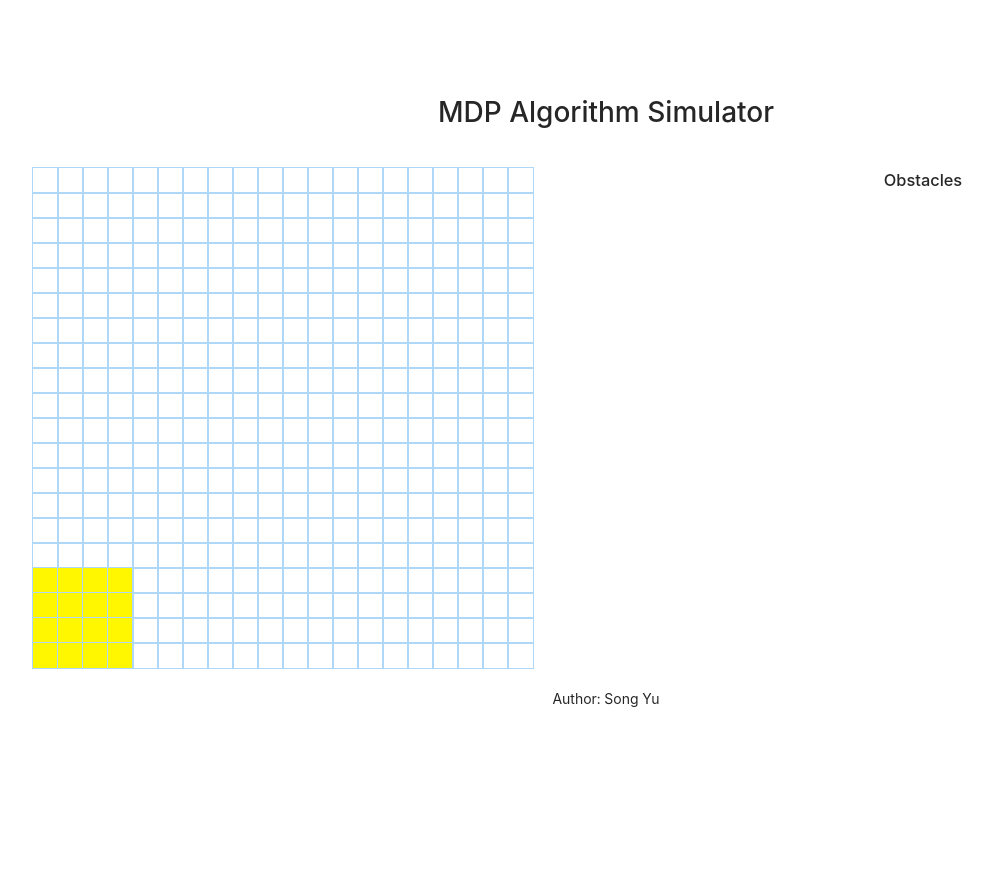
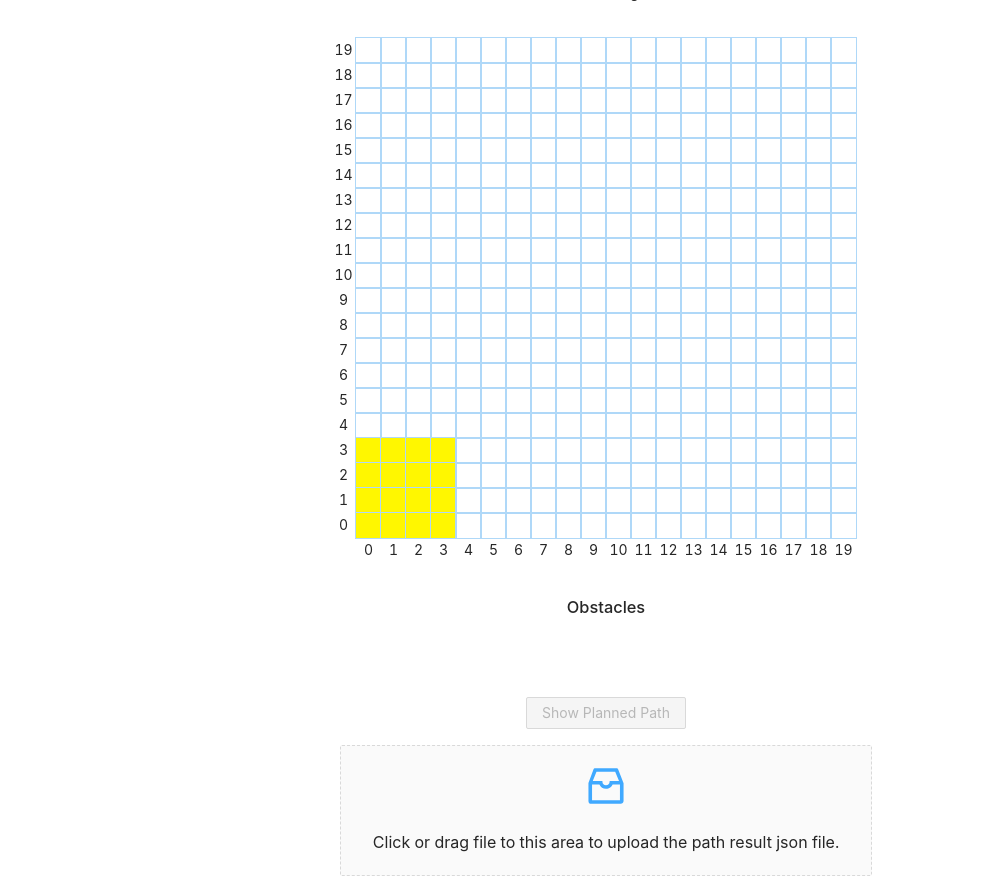
Before and after one commit to Song0180/mdp-simulator, a React (Create React App) app: page / in a window 1280 px wide. Shown: the whole page, without its empty margins (34-1027 px from the left). Before the commit the page ends 800 px from the top, so only its background shows below. Built offline with nearby package versions, Linux system fonts and the light colour scheme.

Commit message:
add label & fix table row direction

```diff
--- a/public/index.html
+++ b/public/index.html
@@ -7,7 +7,7 @@
     <meta name="theme-color" content="#000000" />
     <meta
       name="description"
-      content="Web site created using create-react-app"
+      content="CZ3004 MDP Algorithm Simulator - Song Yu"
     />
     <link rel="apple-touch-icon" href="%PUBLIC_URL%/logo192.png" />
     <!--
@@ -24,7 +24,7 @@
       work correctly both with client-side routing and a non-root public URL.
       Learn how to configure a non-root public URL by running `npm run build`.
     -->
-    <title>React App</title>
+    <title>MDP Simulator</title>
   </head>
   <body>
     <noscript>You need to enable JavaScript to run this app.</noscript>
--- a/src/components/Grid/GridCell/index.js
+++ b/src/components/Grid/GridCell/index.js
@@ -6,7 +6,7 @@ import cx from 'classnames';
 const facing = { 1: 'north', 2: 'east', 3: 'south', 4: 'west' };
 
 const isStartZone = (row, col) => {
-  return row >= 16 && col <= 3;
+  return row <= 3 && col <= 3;
 };
 
 const GridCell = ({ onClick, row, col, obstacleFacing = null }) => {
--- /dev/null
+++ b/src/components/Grid/GridLabel/index.js
@@ -0,0 +1,18 @@
+import React from 'react';
+import styles from './styles.module.css';
+import cx from 'classnames';
+const GridLabels = ({ direction }) => {
+  return (
+    <div className={cx(styles[direction], styles.container)}>
+      {[...Array(20)].map((_, i) => {
+        return (
+          <span className={styles.number} key={direction + i}>
+            {i}
+          </span>
+        );
+      })}
+    </div>
+  );
+};
+
+export default GridLabels;
--- /dev/null
+++ b/src/components/Grid/GridLabel/styles.module.css
@@ -0,0 +1,22 @@
+.container {
+  display: flex;
+}
+
+.row {
+  flex-direction: row;
+}
+
+.col {
+  flex-direction: column-reverse;
+  position: absolute;
+  top: 0;
+  left: -25px;
+}
+
+.number {
+  width: 25px;
+  height: 25px;
+  display: inline-flex;
+  justify-content: center;
+  align-items: center;
+}
--- a/src/components/Grid/index.js
+++ b/src/components/Grid/index.js
@@ -1,5 +1,6 @@
 import React from 'react';
 import GridCell from './GridCell';
+import GridLabel from './GridLabel';
 import { Button } from 'antd';
 
 import styles from './styles.module.css';
@@ -40,8 +41,9 @@ const Grid = () => {
 
   return (
     <div className={styles.container}>
-      <table className='grid-container'>
-        <tbody className='grid'>
+      <div className={styles.gridContainer}>
+        <table>
+          <tbody className={styles.grid}>
             {grid.map((row, rowIdx) => {
               return (
                 <tr key={rowIdx}>
@@ -62,6 +64,10 @@ const Grid = () => {
             })}
           </tbody>
         </table>
+        <GridLabel direction='row' />
+        <GridLabel direction='col' />
+      </div>
+
       <div className={styles.info}>
         <h3>Obstacles</h3>
 
--- a/src/components/Grid/styles.module.css
+++ b/src/components/Grid/styles.module.css
@@ -2,9 +2,26 @@
   margin: 20px;
   display: flex;
   width: 100%;
-  justify-content: space-around;
+  justify-content: space-evenly;
+}
+
+.gridContainer {
+  position: relative;
+}
+
+.grid {
+  display: flex;
+  flex-direction: column-reverse;
+}
+
+@media only screen and (max-width: 1400px) {
+  .container {
+    flex-direction: column;
+    align-items: center;
+  }
 }
 
 .info {
   width: 40%;
+  margin: 2rem;
 }
--- a/src/components/Home/index.js
+++ b/src/components/Home/index.js
@@ -1,14 +1,57 @@
 import React from 'react';
 import styles from './styles.module.css';
+import { InboxOutlined } from '@ant-design/icons';
+import { message, Upload, Button } from 'antd';
+import Grid from '../Grid';
 
-import Grid from '../Grid';
+const { Dragger } = Upload;
+
+const onUpload = (info) => {
+  const { status } = info.file;
+  if (status !== 'uploading') {
+    console.log(info.file, info.fileList);
+  }
+  if (status === 'done') {
+    message.success(`${info.file.name} file uploaded successfully.`);
+  } else if (status === 'error') {
+    message.error(`${info.file.name} file upload failed.`);
+  }
+};
+
+const onDrop = (e) => {
+  console.log('Dropped files', e.dataTransfer.files);
+};
+
+const onClickShow = () => {};
 
 const Home = () => {
   return (
     <div className={styles.home}>
       <h1>MDP Algorithm Simulator</h1>
+      <p>Author: Song Yu</p>
       <Grid />
-      <div>Author: Song Yu</div>
+      <Button
+        type='primary'
+        className={styles.button}
+        onClick={onClickShow}
+        disabled
+      >
+        Show Planned Path
+      </Button>
+      <Dragger
+        name='PathResult'
+        accept='.json'
+        onChange={onUpload}
+        onDrop={onDrop}
+        className={styles.dragger}
+      >
+        <p className='ant-upload-drag-icon'>
+          <InboxOutlined />
+        </p>
+        <p className='ant-upload-text'>
+          Click or drag file to this area to upload the path result json file.
+        </p>
+      </Dragger>
     </div>
   );
 };
--- a/src/components/Home/styles.module.css
+++ b/src/components/Home/styles.module.css
@@ -6,3 +6,11 @@
   width: 100vw;
   height: 100vh;
 }
+
+.dragger {
+  padding: 0 2rem;
+}
+
+.button {
+  margin: 1rem;
+}
```
Lines whose indentation alone changed are shown as unchanged.
